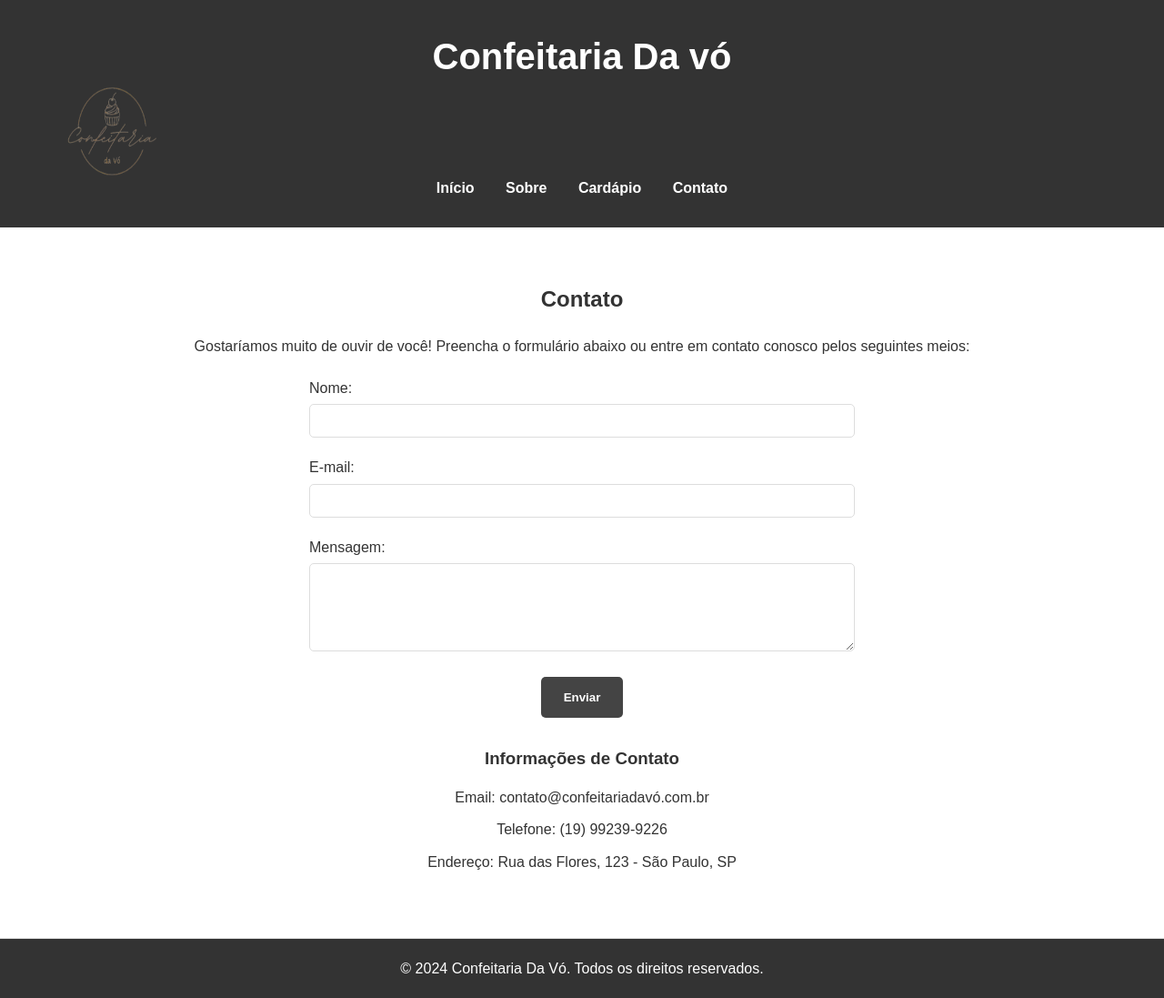
After one commit to CaZein/confeitaria, a Flask app: page /contatos in a window 1280 px wide. The commit adds this page. Shown: the whole page at 91% size. Run offline with Flask 3, Linux system fonts and the light colour scheme.

Commit message:
Add files via upload

```diff
--- /dev/null
+++ b/static/css/contato.css
@@ -0,0 +1,156 @@
+* {
+    margin: 0;
+    padding: 0;
+    box-sizing: border-box;
+}
+
+body {
+    font-family: 'Arial', sans-serif;
+    line-height: 1.6;
+    background-color: #f0f0f0;
+    color: #333;
+}
+
+.container {
+    width: 90%;
+    max-width: 1200px;
+    margin: 0 auto;
+    padding: 10px;
+}
+
+header {
+    background-color: #333;
+    color: #fff;
+    padding: 20px 0;
+    box-shadow: 0 2px 4px rgba(0, 0, 0, 0.1);
+}
+
+header h1 {
+    text-align: center;
+    font-size: 2.5em;
+}
+
+nav ul {
+    list-style: none;
+    text-align: center;
+}
+
+nav ul li {
+    display: inline;
+    margin: 0 15px;
+}
+
+nav ul li a {
+    color: #fff;
+    text-decoration: none;
+    font-weight: bold;
+    transition: color 0.3s;
+}
+
+nav ul li a:hover {
+    color: #ddd;
+}
+
+.contact {
+    padding: 50px 20px;
+    text-align: center;
+    background-color: #fff;
+    border-bottom: 1px solid #ddd;
+}
+
+.contact h2 {
+    margin-bottom: 20px;
+    color: #333;
+}
+
+.contact p {
+    margin-bottom: 20px;
+}
+
+form {
+    max-width: 600px;
+    margin: 0 auto;
+}
+
+.form-group {
+    margin-bottom: 20px;
+    text-align: left;
+}
+
+.form-group label {
+    display: block;
+    margin-bottom: 5px;
+    color: #333;
+}
+
+.form-group input,
+.form-group textarea {
+    width: 100%;
+    padding: 10px;
+    border: 1px solid #ddd;
+    border-radius: 5px;
+}
+
+.form-group textarea {
+    resize: vertical;
+}
+
+.cta-button {
+    background-color: #444;
+    color: #fff;
+    padding: 15px 25px;
+    text-decoration: none;
+    font-weight: bold;
+    border-radius: 5px;
+    transition: background-color 0.3s, transform 0.3s;
+    border: none;
+    cursor: pointer;
+}
+
+.cta-button:hover {
+    background-color: #666;
+    transform: scale(1.05);
+}
+
+.contact-info {
+    margin-top: 30px;
+}
+
+.contact-info h3 {
+    margin-bottom: 15px;
+    color: #333;
+}
+
+.contact-info p {
+    margin-bottom: 10px;
+}
+
+footer {
+    background-color: #333;
+    color: #fff;
+    text-align: center;
+    padding: 10px 0;
+}
+
+@media (max-width: 768px) {
+    .form-group {
+        margin-bottom: 15px;
+    }
+}
+
+@media (max-width: 480px) {
+    .cta-button {
+        width: 100%;
+        padding: 15px;
+    }
+}
+.header-logo {
+width: 100px;
+height: 100px;
+}
+
+.header-logo img {
+    height: 100px;
+    width: 100px;
+    object-fit: fill;
+}
--- /dev/null
+++ b/templates/contato.html
@@ -0,0 +1,61 @@
+<!DOCTYPE html>
+<html lang="pt-br">
+<head>
+    <meta charset="UTF-8">
+    <meta name="viewport" content="width=device-width, initial-scale=1.0">
+    <title>Contato - Confeitaria Delícia</title>
+    <link rel="stylesheet" href="{{ url_for('static', filename='css/contato.css') }}">
+</head>
+<body>
+    <header>
+        <div class="container">
+            <h1>Confeitaria Da vó</h1>
+            <div class="header-logo">
+                <img src="{{ url_for('static', filename='img/logo.png') }}" alt="Logo Confeitaria Delícia">
+                </div>
+            <nav>
+                <ul>
+                    <li><a href=home>Início</a></li>
+                    <li><a href="index.html#sobre">Sobre</a></li>
+                    <li><a href="index.html#cardapio">Cardápio</a></li>
+                    <li><a href=contatos>Contato</a></li>
+                </ul>
+            </nav>
+        </div>
+    </header>
+
+    <section class="contact">
+        <div class="container">
+            <h2>Contato</h2>
+            <p>Gostaríamos muito de ouvir de você! Preencha o formulário abaixo ou entre em contato conosco pelos seguintes meios:</p>
+            <form action="#" method="post">
+                <div class="form-group">
+                    <label for="name">Nome:</label>
+                    <input type="text" id="name" name="name" required>
+                </div>
+                <div class="form-group">
+                    <label for="email">E-mail:</label>
+                    <input type="email" id="email" name="email" required>
+                </div>
+                <div class="form-group">
+                    <label for="message">Mensagem:</label>
+                    <textarea id="message" name="message" rows="5" required></textarea>
+                </div>
+                <button type="submit" class="cta-button">Enviar</button>
+            </form>
+            <div class="contact-info">
+                <h3>Informações de Contato</h3>
+                <p>Email: contato@confeitariadavó.com.br</p>
+                <p>Telefone: (19) 99239-9226</p>
+                <p>Endereço: Rua das Flores, 123 - São Paulo, SP</p>
+            </div>
+        </div>
+    </section>
+
+    <footer>
+        <div class="container">
+            <p>&copy; 2024 Confeitaria Da Vó. Todos os direitos reservados.</p>
+        </div>
+    </footer>
+</body>
+</html>
```
Also changed, not shown: static/css/index.css (+106 -20 lines), templates/index.html (+8 -9 lines), static/img/bolo.png (added), static/img/logo.png (added).
